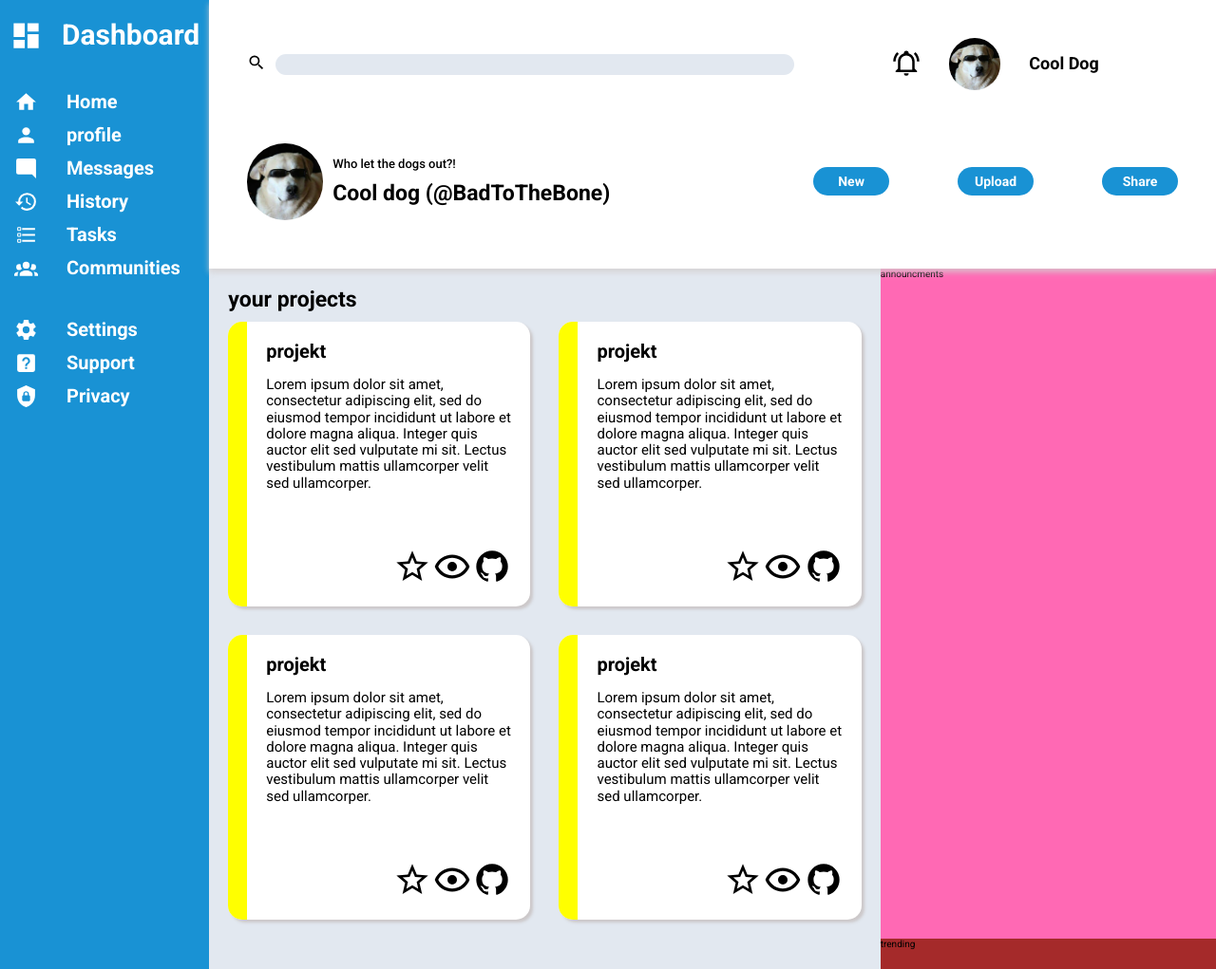
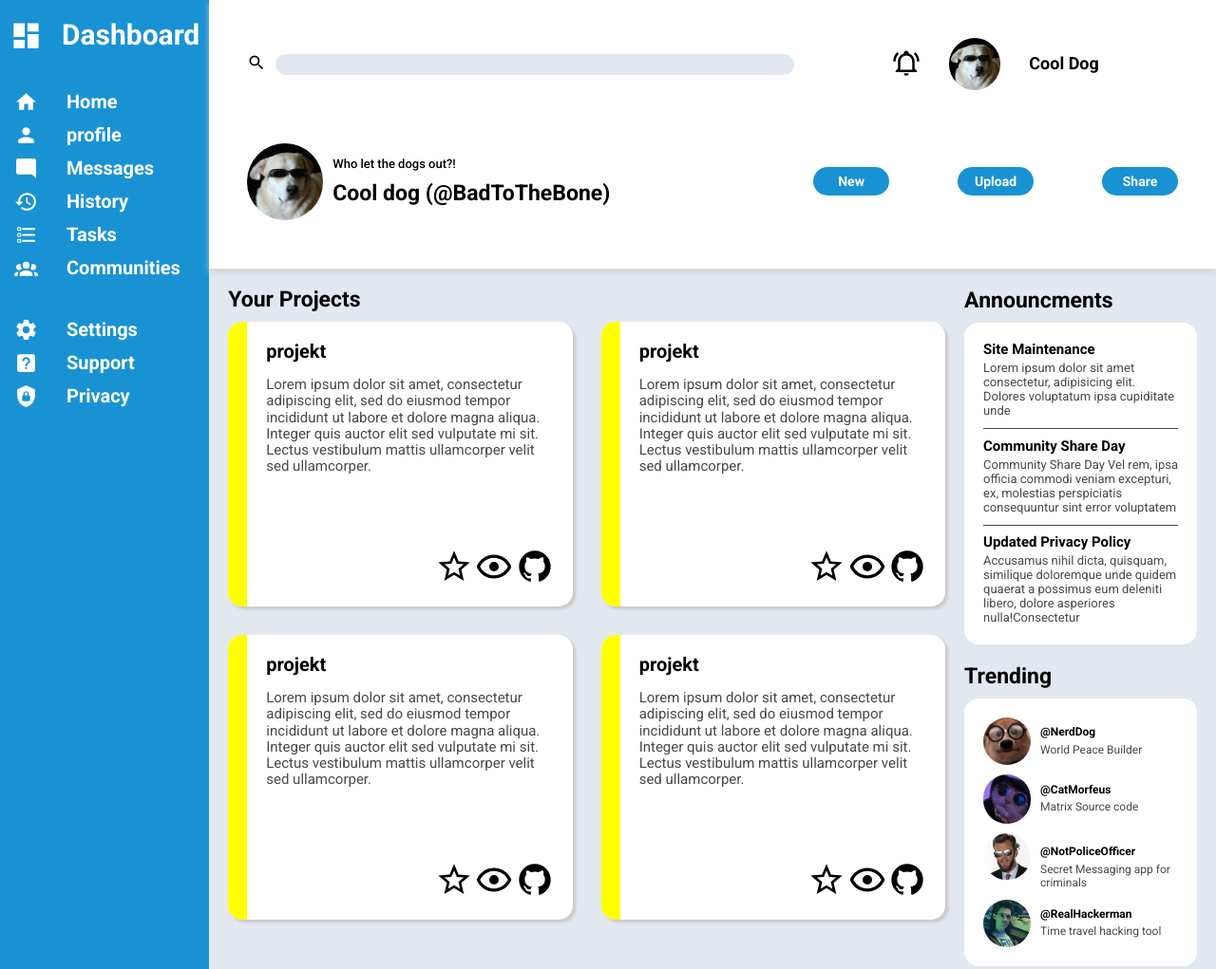
Before and after one commit to Pio678/Odin-Project-dashboard, a plain HTML site: page index.html in a window 1280 px wide. Shown: the top 1021 px of the page at 95% size. Drawn offline with Linux system fonts and the light colour scheme.

Commit message:
add side pannel
-added side panel with 2 sections announcments and trending programs

```diff
--- a/css/style.css
+++ b/css/style.css
@@ -1,6 +1,7 @@
 @import url("https://fonts.googleapis.com/css2?family=Roboto:wght@400;500;700&display=swap");
 :root {
   --light-blue: #1992d4;
+  --gray-text: rgb(75, 72, 72);
 }
 
 * {
@@ -189,12 +190,12 @@ main {
   grid-row: 2/3;
 
   display: grid;
-  grid-template-columns: 4fr 2fr;
+  grid-template-columns: 6fr 2fr;
   grid-template-rows: 1fr 1fr;
 
   grid-template-areas:
-    "your-projects announcments"
-    "your-projects trending";
+    "your-projects side-info"
+    "your-projects side-info";
 }
 
 .your-projects-container {
@@ -251,6 +252,7 @@ main {
 
 .project-description {
   font-size: 1.5rem;
+  color: var(--gray-text);
 }
 
 .project-card-buttons {
@@ -261,12 +263,88 @@ main {
   width: 4rem;
 }
 
+.side-info-header {
+  font-size: 2.3rem;
+  margin: 0.1rem 0 1rem 0;
+}
+
+.side-info-container {
+  grid-area: side-info;
+  display: grid;
+  gap: 2rem;
+  grid-template-columns: 1fr;
+  align-content: flex-start;
+  padding: 2rem 2rem 2rem 0;
+}
+
+.side-info-section {
+  display: flex;
+  flex-direction: column;
+}
+
 .announcments-container {
-  grid-area: announcments;
-  background-color: hotpink;
+  display: flex;
+  flex-direction: column;
+  justify-content: space-between;
+  gap: 1rem;
+  background-color: white;
+  flex-grow: 1;
+  border-radius: 1.5rem;
+  padding: 2rem;
+}
+
+.announcment-header {
+  font-size: 1.5rem;
+  color: black;
+  margin-bottom: 0.4rem;
+}
+
+.announcment {
+  font-size: 1.3rem;
+  color: var(--gray-text);
+}
+
+.announcments-division-line {
+  border: none;
+  width: 100%;
+  height: 0.5px;
+  background-color: var(--gray-text);
 }
 
 .trending-container {
-  grid-area: trending;
-  background-color: brown;
+  display: flex;
+  flex-direction: column;
+  gap: 1rem;
+  background-color: white;
+  border-radius: 1.5rem;
+  padding: 2rem;
 }
+
+.trending-project {
+  display: grid;
+  grid-template-columns: 5rem 1fr;
+  column-gap: 1rem;
+  row-gap: 0.5rem;
+  grid-template-rows: 1fr 1fr;
+  grid-template-areas:
+    "creator-pic creator-name"
+    "creator-pic project-name";
+}
+
+.creator-profile-pic {
+  grid-area: creator-pic;
+  width: 5rem;
+  border-radius: 2.5rem;
+}
+
+.trending-project-creator {
+  font-size: 1.2rem;
+  font-weight: 700;
+  align-self: flex-end;
+}
+
+.trending-project-name {
+  font-size: 1.2rem;
+  color: var(--gray-text);
+  align-self: flex-start;
+}
--- a/index.html
+++ b/index.html
@@ -12,7 +12,7 @@
       <a class="dashboard" href="https://www.youtube.com/watch?v=dQw4w9WgXcQ">
         <img
           class="dashboard-icon"
-          src="./resources/icons/view-dashboard.svg"
+          src="./resources/icons/sidebar-icons/view-dashboard.svg"
           alt="Dashboard icon"
         />
         <p>Dashboard</p>
@@ -25,7 +25,7 @@
         >
           <img
             class="sidebar-icon"
-            src="./resources/icons/home.svg"
+            src="./resources/icons/sidebar-icons/home.svg"
             alt="home icon"
           />
           <p>Home</p>
@@ -37,7 +37,7 @@
         >
           <img
             class="sidebar-icon"
-            src="./resources/icons/account.svg"
+            src="./resources/icons/sidebar-icons/account.svg"
             alt="profile icon"
           />
           <p>profile</p>
@@ -49,7 +49,7 @@
         >
           <img
             class="sidebar-icon"
-            src="./resources/icons/message-reply.svg"
+            src="./resources/icons/sidebar-icons/message-reply.svg"
             alt="message icon"
           />
           <p>Messages</p>
@@ -57,11 +57,11 @@
 
         <a
           class="history nav-menu-item"
-          href="https://www.youtube.com/watch?v=dQw4w9WgXcQ"
+          href="https://www.youtube.com/sidebar-icons/watch?v=dQw4w9WgXcQ"
         >
           <img
             class="sidebar-icon"
-            src="./resources/icons/history.svg"
+            src="./resources/icons/sidebar-icons/history.svg"
             alt="history icon"
           />
           <p>History</p>
@@ -73,7 +73,7 @@
         >
           <img
             class="sidebar-icon"
-            src="./resources/icons/format-list-checkbox.svg"
+            src="./resources/icons/sidebar-icons/format-list-checkbox.svg"
             alt="tasks icon"
           />
           <p>Tasks</p>
@@ -85,7 +85,7 @@
         >
           <img
             class="sidebar-icon"
-            src="./resources/icons/account-group.svg"
+            src="./resources/icons/sidebar-icons/account-group.svg"
             alt="communities icon"
           />
           <p>Communities</p>
@@ -99,7 +99,7 @@
         >
           <img
             class="sidebar-icon"
-            src="./resources/icons/cog.svg"
+            src="./resources/icons/sidebar-icons/cog.svg"
             alt="settings icon"
           />
           <p>Settings</p>
@@ -110,7 +110,7 @@
         >
           <img
             class="sidebar-icon"
-            src="./resources/icons/help-box.svg"
+            src="./resources/icons/sidebar-icons/help-box.svg"
             alt="support icon"
           />
           <p>Support</p>
@@ -121,7 +121,7 @@
         >
           <img
             class="sidebar-icon"
-            src="./resources/icons/shield-lock.svg"
+            src="./resources/icons/sidebar-icons/shield-lock.svg"
             alt="privacy icon"
           />
           <p>Privacy</p>
@@ -151,7 +151,7 @@
         </button>
         <img
           class="profile-picture-side"
-          src="./resources/cool_dog2.jpg"
+          src="./resources/profile-avatars/cool_dog2.jpg"
           alt="cool dog picture"
         />
         <p class="account-name-side">Cool Dog</p>
@@ -160,7 +160,7 @@
       <div class="profile-info">
         <img
           class="profile-picture-main"
-          src="./resources/cool_dog2.jpg"
+          src="./resources/profile-avatars/cool_dog2.jpg"
           alt="cool dog picture"
         />
         <div>
@@ -178,7 +178,7 @@
 
     <main>
       <div class="your-projects">
-        <h1 class="your-projects-header">your projects</h1>
+        <h1 class="your-projects-header">Your Projects</h1>
         <div class="projects-container">
           <div class="project-card">
             <div class="project-card-stripe"></div>
@@ -214,7 +214,6 @@
                 /></a>
               </div>
             </div>
-
           </div>
 
           <div class="project-card">
@@ -251,9 +250,7 @@
                 /></a>
               </div>
             </div>
-
           </div>
-
 
           <div class="project-card">
             <div class="project-card-stripe"></div>
@@ -289,9 +286,7 @@
                 /></a>
               </div>
             </div>
-
           </div>
-
 
           <div class="project-card">
             <div class="project-card-stripe"></div>
@@ -327,19 +322,83 @@
                 /></a>
               </div>
             </div>
-
+          </div>
+        </div>
       </div>
 
+      <div class="side-info-container">
+        <div class="side-info-section">
+          <h3 class="side-info-header">Announcments</h3>
+          <div class="announcments-container">
+            <div class="announcment">
+              <h4 class="announcment-header">Site Maintenance</h4>
+              Lorem ipsum dolor sit amet consectetur, adipisicing elit. Dolores
+              voluptatum ipsa cupiditate unde
+            </div>
+            <hr class="announcments-division-line" />
+            <div class="announcment">
+              <h4 class="announcment-header">Community Share Day</h4>
 
+              Community Share Day Vel rem, ipsa officia commodi veniam
+              excepturi, ex, molestias perspiciatis consequuntur sint error
+              voluptatem
+            </div>
+            <hr class="announcments-division-line" />
+            <div class="announcment">
+              <h4 class="announcment-header">Updated Privacy Policy</h4>
+
+              Accusamus nihil dicta, quisquam, similique doloremque unde quidem
+              quaerat a possimus eum deleniti libero, dolore asperiores
+              nulla!Consectetur
+            </div>
+          </div>
         </div>
 
+        <div class="side-info-section">
+          <h3 class="side-info-header">Trending</h3>
+          <div class="trending-container">
+            <div class="trending-project">
+              <img
+                class="creator-profile-pic"
+                src="./resources/profile-avatars/dog-nerd.jpg"
+                alt=""
+              />
+              <h4 class="trending-project-creator">@NerdDog</h4>
+              <p class="trending-project-name">World Peace Builder</p>
+            </div>
 
-
-
+            <div class="trending-project">
+              <img
+                class="creator-profile-pic"
+                src="./resources/profile-avatars/cat.sunglasses.png"
+                alt=""
+              />
+              <h4 class="trending-project-creator">@CatMorfeus</h4>
+              <p class="trending-project-name">Matrix Source code</p>
+            </div>
+            <div class="trending-project">
+              <img
+                class="creator-profile-pic"
+                src="./resources/profile-avatars/not-fbi.jpg"
+                alt=""
+              />
+              <h4 class="trending-project-creator">@NotPoliceOfficer</h4>
+              <p class="trending-project-name">
+                Secret Messaging app for criminals
+              </p>
+            </div>
+            <div class="trending-project">
+              <img
+                class="creator-profile-pic"
+                src="./resources/profile-avatars/hackerman.jpg"
+                alt=""
+              />
+              <h4 class="trending-project-creator">@RealHackerman</h4>
+              <p class="trending-project-name">Time travel hacking tool</p>
             </div>
           </div>
-      <div class="announcments-container">announcments</div>
-      <div class="trending-container">trending</div>
+        </div>
+      </div>
     </main>
   </body>
 </html>
```
Also changed, not shown: resources/cat.sunglasses.png (deleted), resources/cool_hedgehog.jpg (deleted), resources/dog cool.jpg (deleted), resources/icons/sidebar-icons/account-group.svg (renamed from resources/icons/account-group.svg), resources/icons/sidebar-icons/account.svg (renamed from resources/icons/account.svg), resources/icons/sidebar-icons/cog.svg (renamed from resources/icons/cog.svg), resources/icons/sidebar-icons/format-list-checkbox.svg (renamed from resources/icons/format-list-checkbox.svg), resources/icons/sidebar-icons/help-box.svg (renamed from resources/icons/help-box.svg), resources/icons/sidebar-icons/history.svg (renamed from resources/icons/history.svg), resources/icons/sidebar-icons/home.svg (renamed from resources/icons/home.svg), resources/icons/sidebar-icons/message-reply.svg (renamed from resources/icons/message-reply.svg), resources/icons/sidebar-icons/shield-lock.svg (renamed from resources/icons/shield-lock.svg), resources/icons/sidebar-icons/view-dashboard.svg (renamed from resources/icons/view-dashboard.svg), resources/profile-avatars/cat.sunglasses.png (added), 4 more files. Lines whose indentation alone changed are shown as unchanged.
